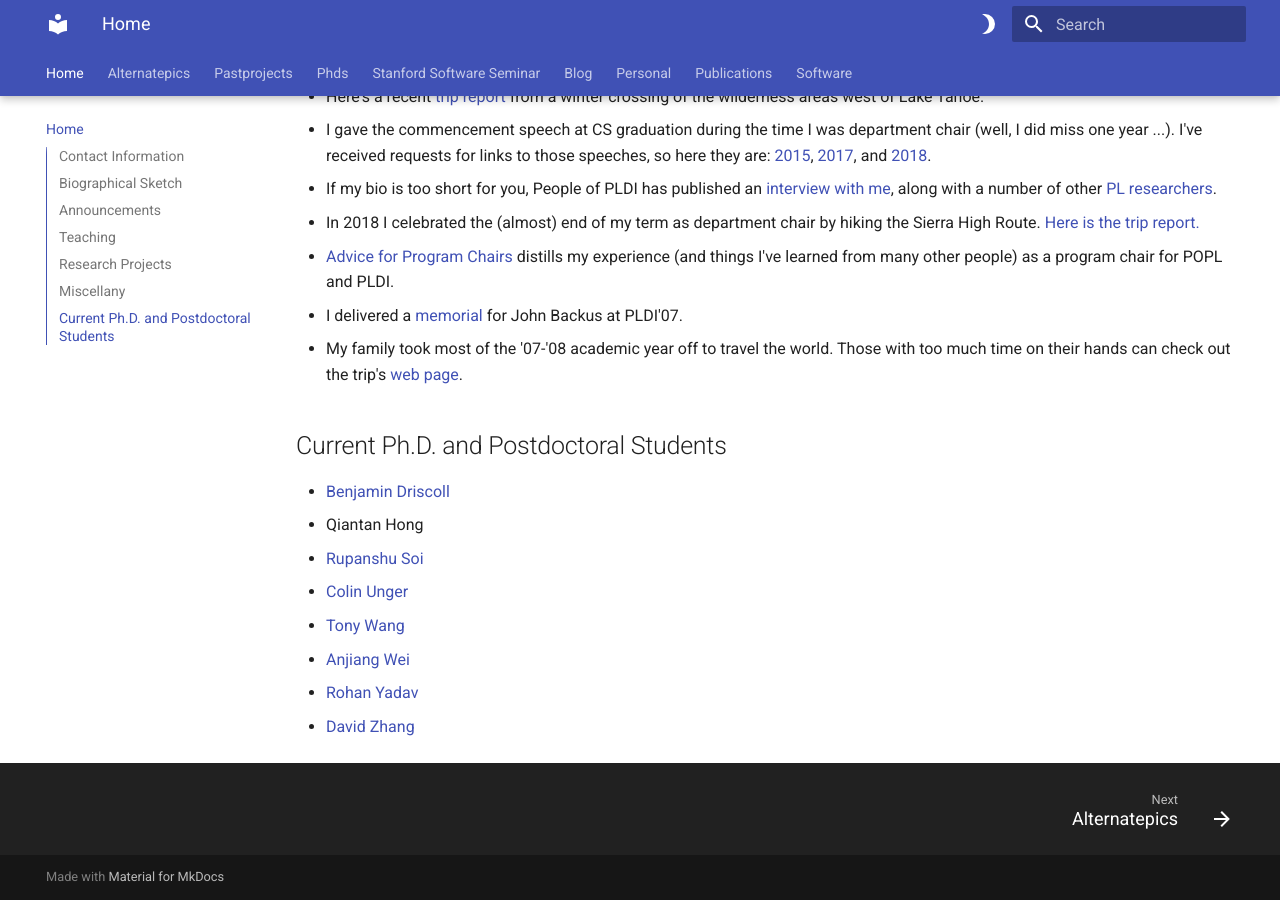
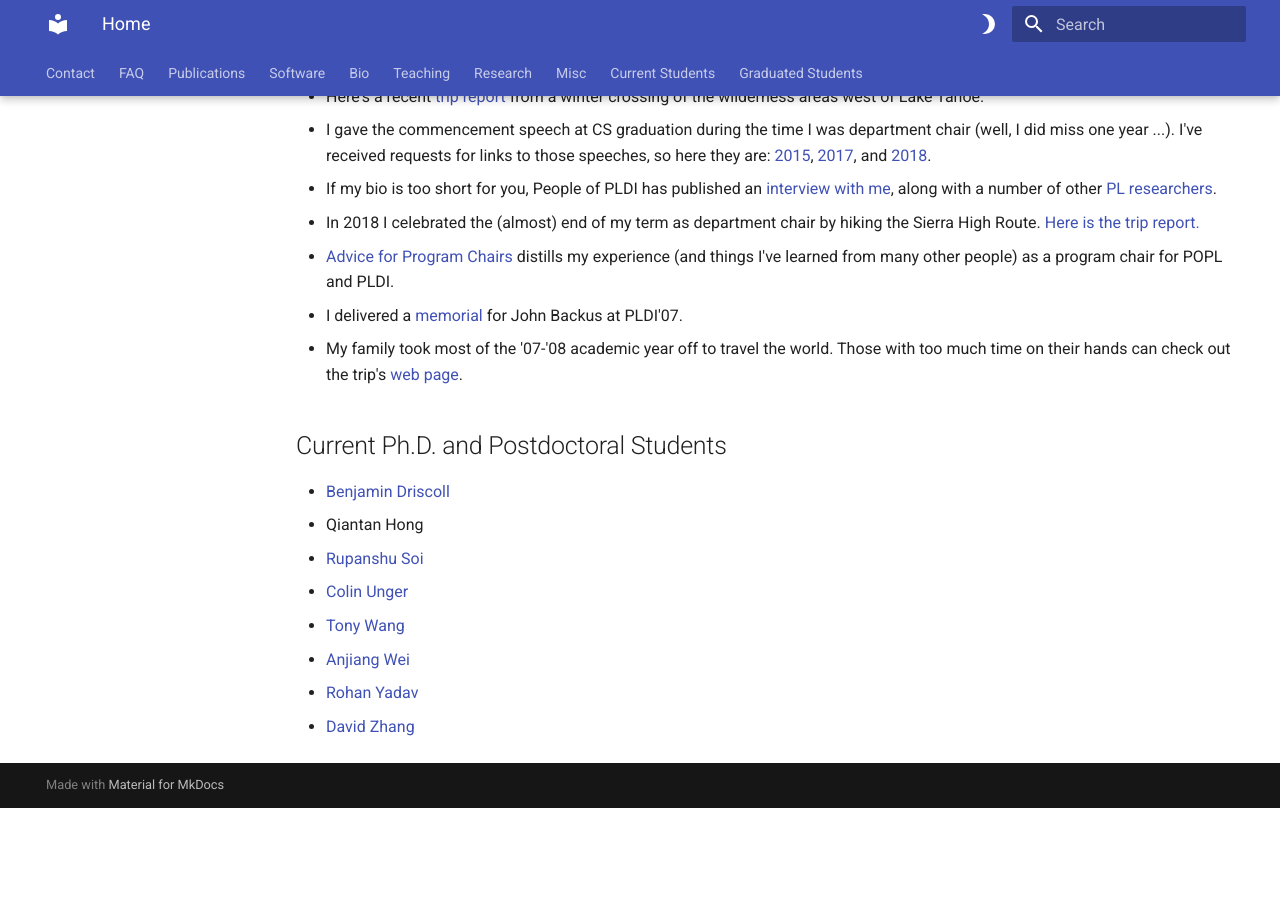
Before and after one commit to jakob1379/aiken-mkdocs-profile, an MkDocs documentation site: the page built from docs/index.md, in a window 1280 px wide and 900 px high, scrolled down 1743 px. Built offline with MkDocs 1.6.1 and Material for MkDocs 9.7.7, drawn with Linux system fonts in a browser that asks for light colours; after the commit the page ends 2551 px from its top, so only the background shows below that; some of the changed lines change nothing that is shown.

Commit message:
docs: add top-level nav to mkdocs.yml and set explicit IDs in index.md

```diff
--- a/docs/index.md
+++ b/docs/index.md
@@ -9,7 +9,7 @@
   ![Alex Aiken](personal/pictures/aiken2024.jpg){ width="300" align=right }
 </div>
 
-## Contact Information
+## Contact Information {#contact}
 
 <div class="grid cards" markdown>
 
@@ -25,7 +25,7 @@
 
 </div>
 
-## Biographical Sketch
+## Biographical Sketch {#bio}
 
 Alex Aiken is the Alcatel-Lucent Professor of Computer Science at Stanford. Alex received his
 Bachelors degree in Computer Science and Music from [Bowling Green State
@@ -47,7 +47,7 @@ have a son [Tim](http://timaiken.org) and a daughter
 - 2/2024 Here are the talks and slides from the 2024 [Legion
   Retreat](https://legion.stanford.edu/retreat2024/).
 
-## Teaching
+## Teaching {#teaching}
 
 - [CS242: Programming Languages](http://www.stanford.edu/class/cs242)
 - [CS315B: Programming Supercomputers](http://www.stanford.edu/class/cs315b)
@@ -61,7 +61,7 @@ have a son [Tim](http://timaiken.org) and a daughter
 - [Stanford Software Seminar](sss.md)
 - The weekly software [research lunch](http://software-research-lunch.stanford.edu).
 
-## Research Projects
+## Research Projects {#research}
 
 - [FlexFlow](https://flexflow.ai) is a system for automatically finding fast parallelization
   strategies for deep learning training and inference. FlexFlow is built on Legion (see below).
@@ -71,10 +71,9 @@ have a son [Tim](http://timaiken.org) and a daughter
   - A [Legion tutorial](http://theory.stanford.edu/~aiken/ecp)
 
 I also maintain a page of [past research projects](pastprojects.md) and a set of
-[pages](http://theory.stanford.edu/~aiken/misc/index.html) internal to current projects. <span
-id="misc"></span>
+[pages](http://theory.stanford.edu/~aiken/misc/index.html) internal to current projects.
 
-## Miscellany
+## Miscellany {#misc}
 
 - Here's a recent [trip
   report](https://medium.com/@aaiken/the-50-to-80-a-tahoe-ski-traverse-59cce89bd0d8) from a winter
@@ -96,7 +95,7 @@ id="misc"></span>
   on their hands can check out the trip's [web
   page](http://infolab.stanford.edu/~widom/yearoff.html).
 
-## Current Ph.D. and Postdoctoral Students
+## Current Ph.D. and Postdoctoral Students {#students}
 
 - [Benjamin Driscoll](https://github.com/willtunnels)
 - Qiantan Hong
--- a/mkdocs.yml
+++ b/mkdocs.yml
@@ -65,3 +65,15 @@ plugins:
   - blog:
       authors_file: .authors
   - glightbox
+
+nav:
+  - Contact: 'index.md#contact'
+  - FAQ: 'https://theory.stanford.edu/~aiken/personal/email.html'
+  - Publications: 'https://theory.stanford.edu/~aiken/publications/publications.html'
+  - Software: 'https://theory.stanford.edu/~aiken/personal/software.html'
+  - Bio: 'index.md#bio'
+  - Teaching: 'index.md#teaching'
+  - Research: 'index.md#research'
+  - Misc: 'index.md#misc'
+  - Current Students: 'index.md#students'
+  - Graduated Students: 'https://theory.stanford.edu/~aiken/phds.html'
```
